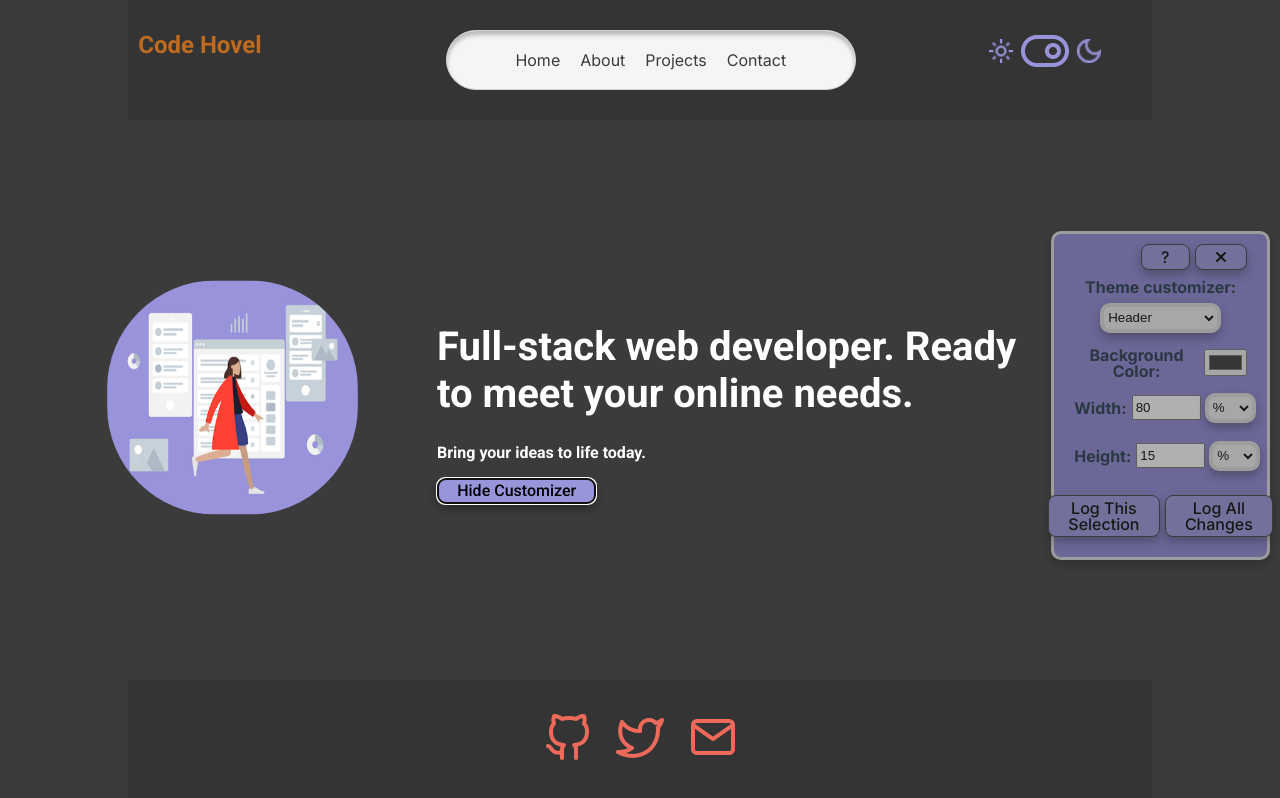
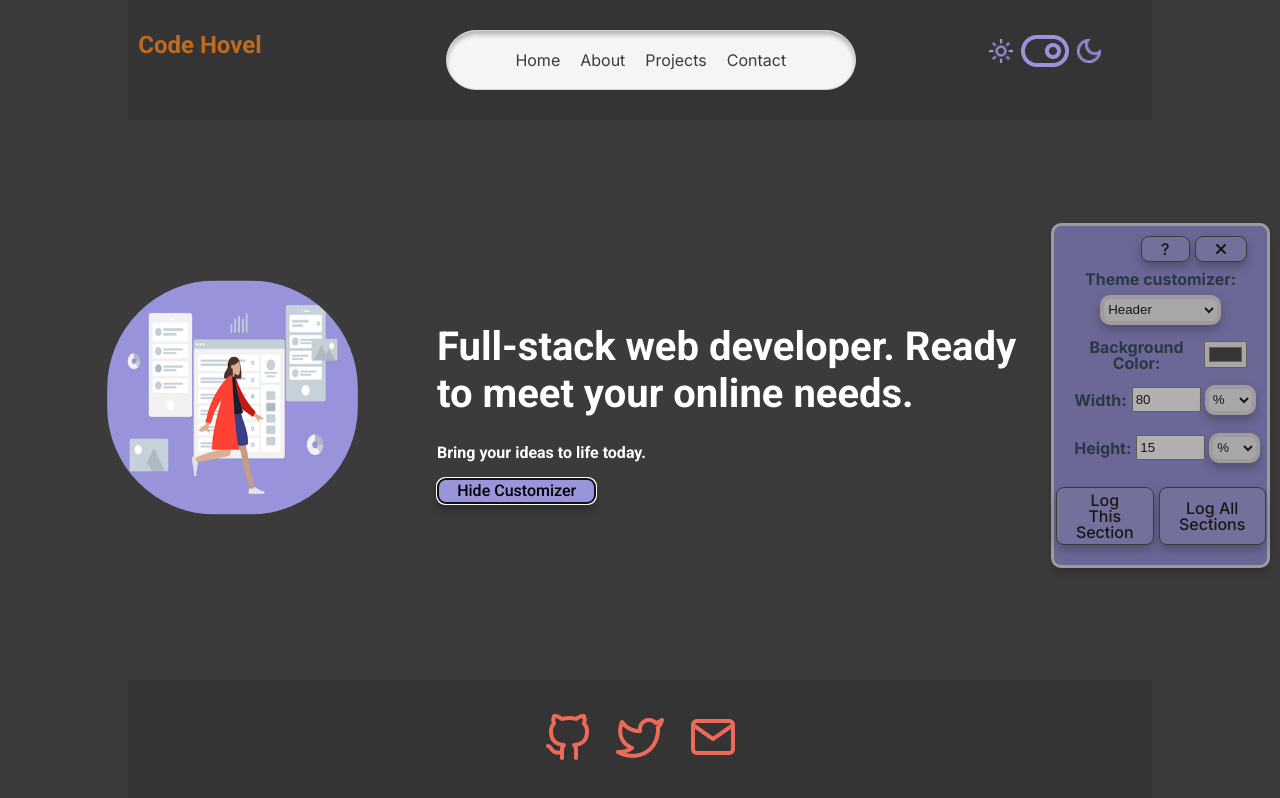
Before and after one commit to evanpixelgame/CodeHovel, a React (Vite) app: page / in a window 1280 px wide. Both pictures are taken after a click on the button "Show Customizer". Built offline with nearby package versions, Linux system fonts and the light colour scheme.

Commit message:
log buttons close to working gonna try to push to new array and maybe use ThemeContext

```diff
--- a/src/ThemeCustomizer/ThemeCustomizer.jsx
+++ b/src/ThemeCustomizer/ThemeCustomizer.jsx
@@ -1,4 +1,3 @@
-// src/components/theme-customizer/ThemeCustomizer.js
 import React, { useState } from "react";
 import "./component.css";
 import { HeaderControls, FooterControls } from "./controls";
@@ -11,8 +10,9 @@ import TopButtons from "./subcomponents/TopButtons";
 import Instructions from "./subcomponents/Instructions";
 
 const ThemeCustomizer = ({ showCustomizer, setShowCustomizer }) => {
+  const [initialThemeProperties] = useState(useThemeProperties()[0]);
   const [themeProperties, setThemeProperties] = useThemeProperties();
-  const handleInputChangeWithSetter = handleInputChange(setThemeProperties); // Pass setThemeProperties here
+  const handleInputChangeWithSetter = handleInputChange(setThemeProperties);
 
   const [selectedSection, setSelectedSection] = useState("header");
   const [showInstructions, setShowInstructions] = useState(false);
@@ -72,7 +72,11 @@ const ThemeCustomizer = ({ showCustomizer, setShowCustomizer }) => {
         <option value="presetThemes">Preset Themes</option>
       </select>
       <div className="controls">{renderControls()}</div>
-      <LogButtons />
+      <LogButtons
+        initialThemeProperties={initialThemeProperties}
+        themeProperties={themeProperties}
+        selectedSection={selectedSection}
+      />
     </div>
   );
 };
--- a/src/ThemeCustomizer/controls/HeaderControls.jsx
+++ b/src/ThemeCustomizer/controls/HeaderControls.jsx
@@ -1,30 +1,38 @@
 import UnitAppender from "../subcomponents/UnitAppender";
+import handleInputChangeWithLogging from "../utils/handleInputChangeWithLogging";
 
-const HeaderControls = ({ themeProperties, handleInputChange }) => (
+const HeaderControls = ({ themeProperties, handleInputChange }) => {
+  const handleInputChangeLogged =
+    handleInputChangeWithLogging(handleInputChange);
+
+  return (
     <>
       <div>
         <label>Background Color:</label>
         <input
           type="color"
           value={themeProperties.headerBgColor}
-        onChange={(e) => handleInputChange("headerBgColor", e.target.value)}
+          onChange={(e) =>
+            handleInputChangeLogged("headerBgColor", e.target.value)
+          }
         />
       </div>
       <div>
         <label>Width:</label>
         <UnitAppender
           value={themeProperties.headerWidth}
-        onChange={(value) => handleInputChange("headerWidth", value)}
+          onChange={(value) => handleInputChangeLogged("headerWidth", value)}
         />
       </div>
       <div>
         <label>Height:</label>
         <UnitAppender
           value={themeProperties.headerHeight}
-        onChange={(value) => handleInputChange("headerHeight", value)}
+          onChange={(value) => handleInputChangeLogged("headerHeight", value)}
         />
       </div>
     </>
   );
+};
 
 export default HeaderControls;
--- a/src/ThemeCustomizer/subcomponents/LogButtons.jsx
+++ b/src/ThemeCustomizer/subcomponents/LogButtons.jsx
@@ -1,12 +1,66 @@
-import PrintButton from "./LogThis";
-import PrintAllButton from "./LogAll";
+import React from "react";
 
-const LogButtons = () => {
+const LogButtons = ({
+  initialThemeProperties,
+  themeProperties,
+  selectedSection,
+}) => {
+  // Function to log differences in the current section
+  const logThisSection = () => {
+    const initialSectionProps = initialThemeProperties[selectedSection] || {};
+    const currentSectionProps = themeProperties[selectedSection] || {};
+
+    const differences = Object.keys(currentSectionProps).reduce((diff, key) => {
+      if (currentSectionProps[key] !== initialSectionProps[key]) {
+        diff[key] = {
+          initial: initialSectionProps[key],
+          current: currentSectionProps[key],
+        };
+      }
+      return diff;
+    }, {});
+
+    console.log(`Differences in ${selectedSection}:`, differences);
+  };
+
+  // Function to log differences across all sections
+  const logAllSections = () => {
+    const differences = Object.keys(themeProperties).reduce((diff, section) => {
+      const initialSectionProps = initialThemeProperties[section] || {};
+      const currentSectionProps = themeProperties[section] || {};
+
+      const sectionDiff = Object.keys(currentSectionProps).reduce(
+        (sectionDiff, key) => {
+          if (currentSectionProps[key] !== initialSectionProps[key]) {
+            sectionDiff[key] = {
+              initial: initialSectionProps[key],
+              current: currentSectionProps[key],
+            };
+          }
+          return sectionDiff;
+        },
+        {}
+      );
+
+      if (Object.keys(sectionDiff).length > 0) {
+        diff[section] = sectionDiff;
+      }
+      return diff;
+    }, {});
+
+    console.log("Differences across all sections:", differences);
+  };
+
   return (
     <div className="log-buttons">
-      <PrintButton />
-      <PrintAllButton />
+      <button className="theme-button" onClick={logThisSection}>
+        Log This Section
+      </button>
+      <button className="theme-button" onClick={logAllSections}>
+        Log All Sections
+      </button>
     </div>
   );
 };
+
 export default LogButtons;
--- /dev/null
+++ b/src/ThemeCustomizer/utils/handleInputChangeWithLogging.js
@@ -0,0 +1,7 @@
+
+const handleInputChangeWithLogging = (handleInputChange) => (property, value) => {
+  console.log(`${property} updated to:`, value);
+  handleInputChange(property, value);
+};
+
+export default handleInputChangeWithLogging;
```
Lines whose indentation alone changed are shown as unchanged.
